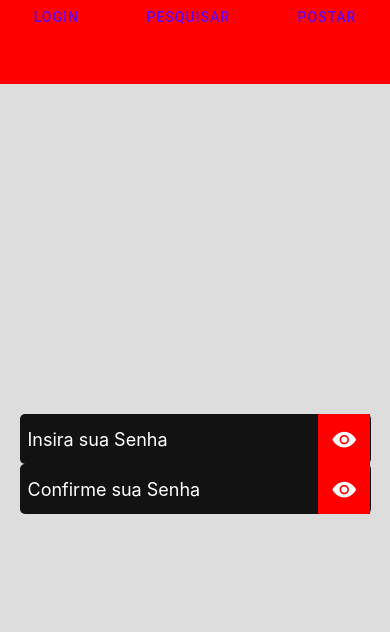
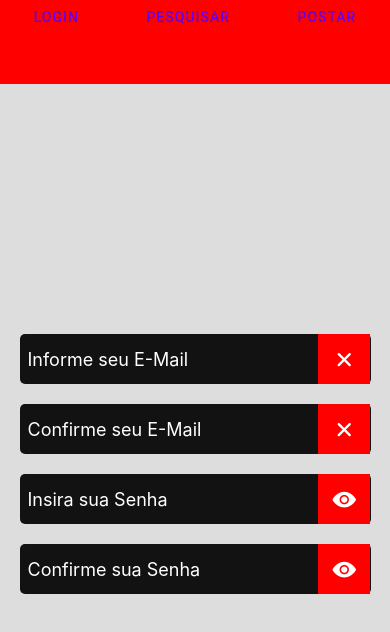
Before and after one commit to ICEI-PUC-Minas-PMV-ADS/pmv-ads-2022-1-e3-proj-mov-t3-100-ingredientes, a React Native app in the folder src/: screen /RegisterPage in a window 390 px wide. Shown: the top 632 px of the page. Built offline with nearby package versions, Linux system fonts and the light colour scheme.

Commit message:
Register Page Campos Email

```diff
--- a/src/pages/RegisterPage.js
+++ b/src/pages/RegisterPage.js
@@ -13,6 +13,12 @@ const Register = () => {
   const [input, setInput] = useState('');
   const [inputDois, setInputDois] = useState('');
 
+  const [inputEmail, setEmail] = useState('');
+  const [inputEmailDois, setEmailDois] = useState('');
+
+  const [hideEmail, setHideEmail] = useState(true);
+  const [hideEmailDois, setHideEmailDois] = useState(true);
+
   const [hidePass, setHidePass] = useState(true);
   const [hidePassDois, setHidePassDois] = useState(true);
 
@@ -20,7 +26,44 @@ const Register = () => {
     <>
     <HeaderComponent></HeaderComponent>
     <BodyComponent>
+
     <View style={StylesRegisterPage.container}>
+
+        <View style={StylesRegisterPage.inputArea}>
+          <TextInput placeholder='Informe seu E-Mail'
+            style={StylesRegisterPage.input}
+            value={inputEmail}
+            onChangeText = { (Text) => {setEmail(Text)
+              setHideEmail(false)} }
+          />
+          <TouchableOpacity style={StylesRegisterPage.icon}>
+            {
+              hideEmail ?
+                <Ionicons name='close' color={'#fff'} size={25} />
+              :
+                <Ionicons name='checkmark-outline' color={'#fff'} size={25} />
+            }
+          </TouchableOpacity>
+        </View>
+
+        <View style={StylesRegisterPage.inputArea}>
+          <TextInput placeholder='Confirme seu E-Mail'
+            style={StylesRegisterPage.input}
+            value={inputEmailDois}
+            onChangeText = { (TextDois) => {setEmailDois(TextDois)
+              setHideEmailDois(false)}}
+          />
+          <TouchableOpacity style={StylesRegisterPage.icon}>
+            {
+              hideEmailDois ?
+                <Ionicons name='close' color={'#fff'} size={25} />
+              :
+                <Ionicons name='checkmark-outline' color={'#fff'} size={25} />
+            }
+          </TouchableOpacity>
+        </View>
+
+
         <View style={StylesRegisterPage.inputArea}>
           <TextInput placeholder='Insira sua Senha'
             style={StylesRegisterPage.input}
--- a/src/styles/StylesRegisterPage.js
+++ b/src/styles/StylesRegisterPage.js
@@ -21,7 +21,8 @@ const StylesRegisterPage = StyleSheet.create({
         backgroundColor: '#121212',
         borderRadius: 5,
         height: 50,
-        alignItems: 'center'
+        alignItems: 'center',
+        margin: 10
      },
      input: {
          width: '85%',
```
